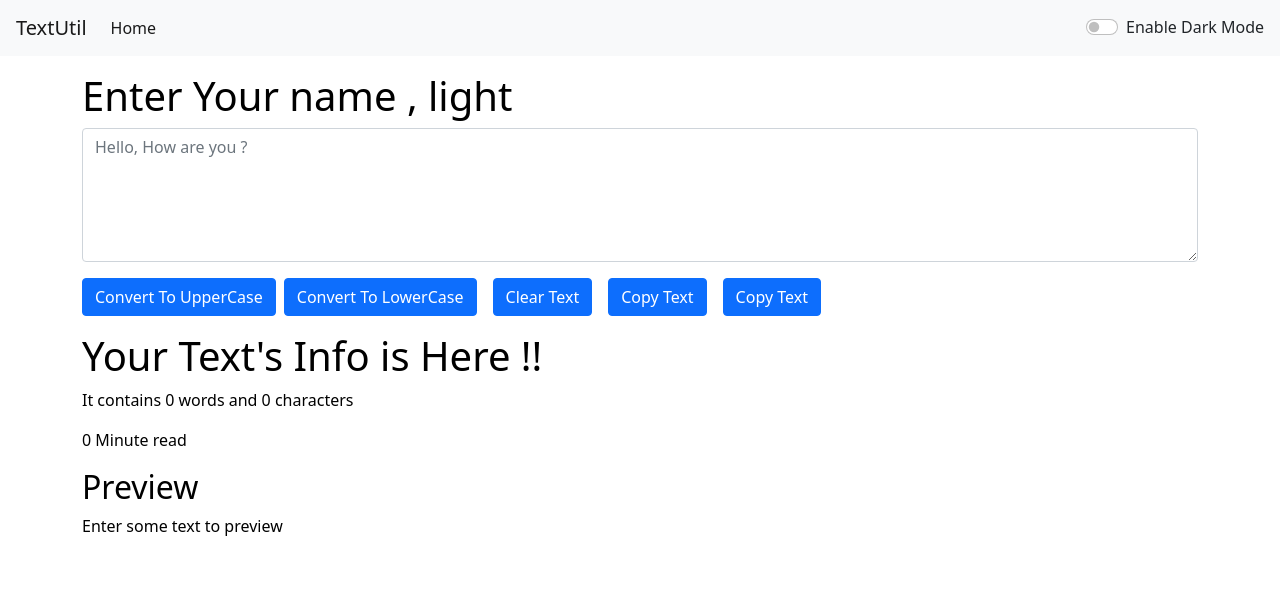
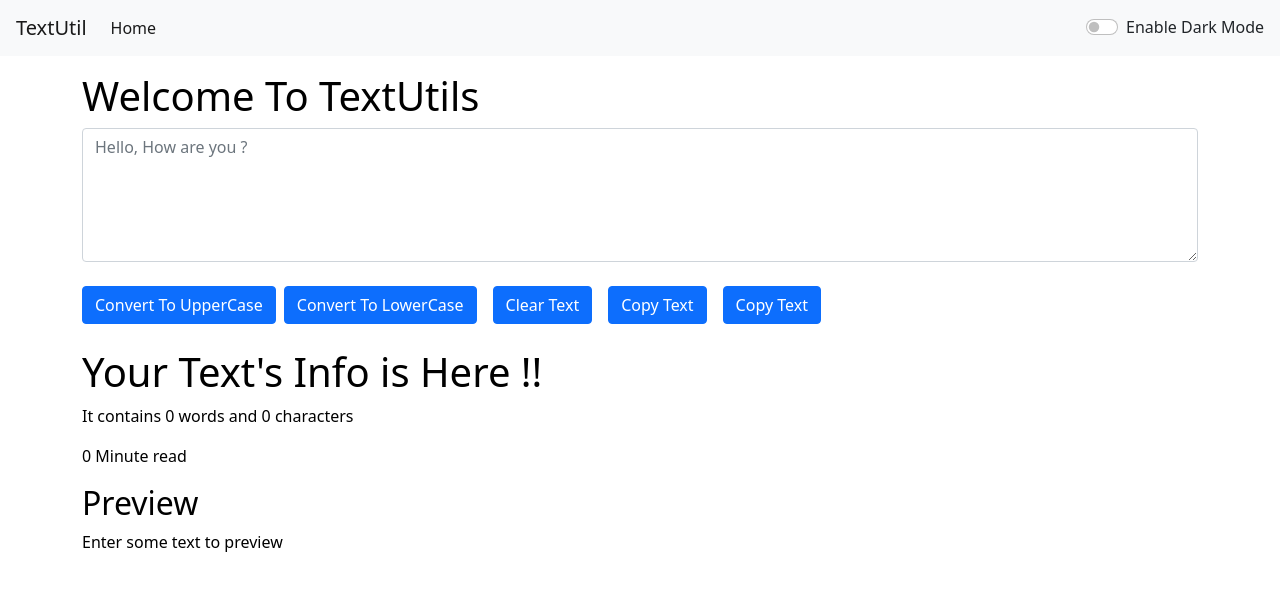
Before and after one commit to Bharat295/TextUtils-React, a React (Create React App) app: page / in a window 1280 px wide. Shown: the top 590 px of the page. Built offline with nearby package versions, Linux system fonts and the light colour scheme.

Commit message:
first commit

```diff
--- a/src/App.js
+++ b/src/App.js
@@ -40,12 +40,15 @@ function App() {
   return (
     <>
       {/* onLoad();   */}
+      {/* <Router> */}
+
       <Navbar tittle="TextUtil" mode = {mode} toggleMode = {toggleMode} btnText = {btnText} />
       <Alert alert={alert} />
       <div className="container my-3">
-        <TextForms showAlert = {showAlert} heading="Enter Your name" mode = {mode} />
+        <TextForms showAlert = {showAlert} heading="Welcome To TextUtils" mode = {mode} />
         {/* <About/> */}
       </div>
+      {/* </Router> */}
     </>
   );
 }
--- a/src/components/TextForm.js
+++ b/src/components/TextForm.js
@@ -39,16 +39,18 @@ export default function TextForm(props) {
     }
     return (
       <>
-          <div style={{color: props.mode === 'dark' ? 'white' : 'black'}}>
-                <h1> {props.heading} , {props.mode}</h1>
+            <div style={{
+                color: props.mode === 'dark' ? 'white' : 'black',
+            }}>
+                <h1> {props.heading} </h1>
           <div className="form-group">
             <textarea mb-3 className="form-control" style={{ backgroundColor: props.mode === 'dark' ? '#0f1743' :'white' , color: props.mode === 'dark' ? 'white' : 'black'} } id="myBox" value={text} placeholder='Hello, How are you ?'  onChange = {handleOnChange} rows="5"></textarea>
           </div>
             <button className="btn btn-primary " onClick={handleUpClick}>Convert To UpperCase</button>
-            <button className="btn btn-primary mx-2" onClick={handleLoClick}>Convert To LowerCase</button>
-            <button className="btn btn-primary mx-2" onClick={handleClearClick}>Clear Text</button>
-            <button className="btn btn-primary mx-2" onClick={handleCopy}>Copy Text</button>
-            <button className="btn btn-primary mx-2" onClick={handleRemoveExtraSpace}>Copy Text</button>
+            <button className="btn btn-primary mx-2 my-2" onClick={handleLoClick}>Convert To LowerCase</button>
+            <button className="btn btn-primary mx-2 my-2" onClick={handleClearClick}>Clear Text</button>
+            <button className="btn btn-primary mx-2 my-2" onClick={handleCopy}>Copy Text</button>
+            <button className="btn btn-primary mx-2 my-2" onClick={handleRemoveExtraSpace}>Copy Text</button>
 
       </div>
             <div className='my-3' style={{color: props.mode === 'dark' ? 'white' : 'black'}}>
```
